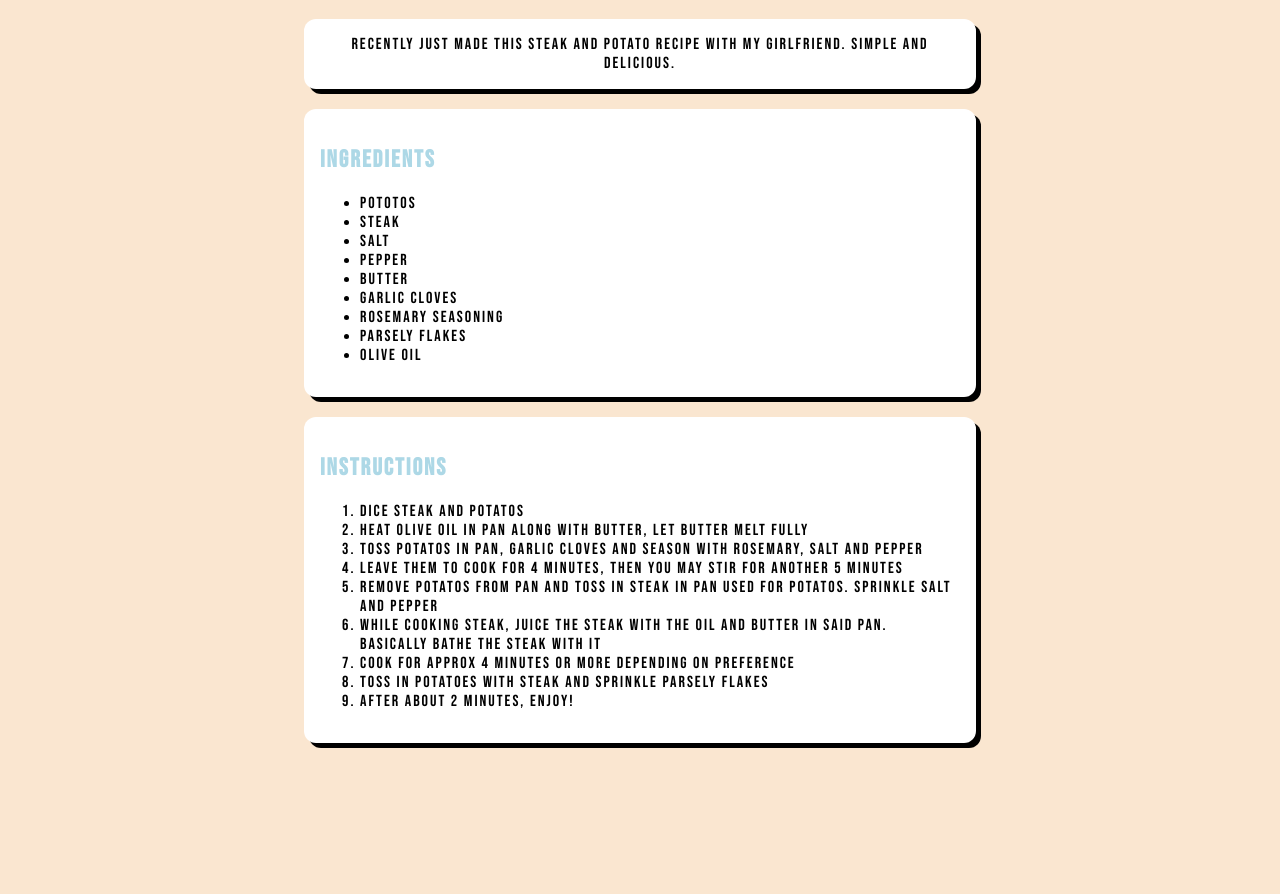
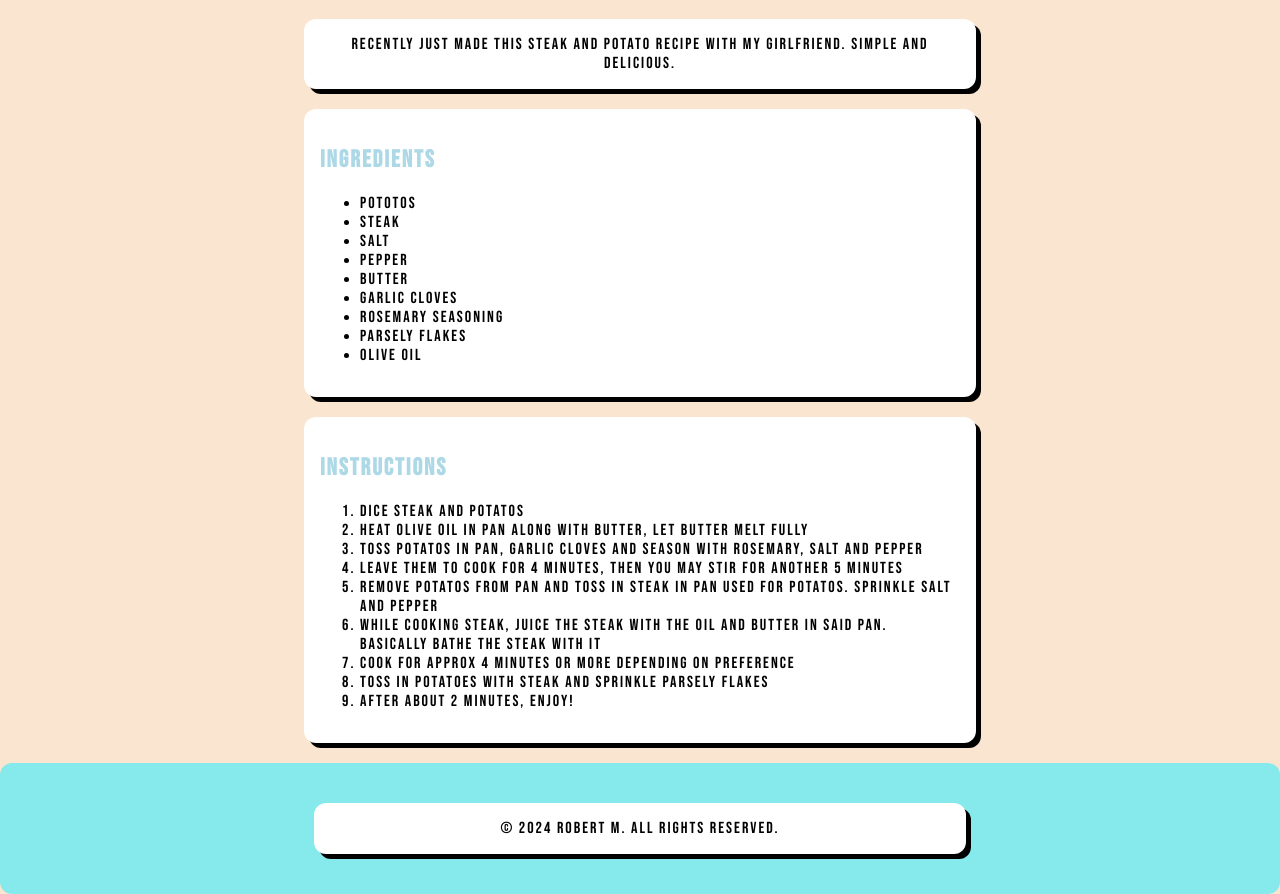
Before and after one commit to RobertJrr/RecipePage, a plain HTML site: page index.html in a window 1280 px wide. Shown: the part 103-997 px from the top of the page. Before the commit the page ends 866 px from the top, so only its background shows below. Drawn offline with Linux system fonts and the light colour scheme.

Commit message:
Added footer

```diff
--- a/index.html
+++ b/index.html
@@ -42,5 +42,9 @@
             <li>After about 2 minutes, ENJOY!</li>
         </ol>
     </div>
+
+    <footer>
+        <p>© 2024 Robert M. All Rights Reserved.</p>
+    </footer>
 </body>
 </html>
--- a/style.css
+++ b/style.css
@@ -12,7 +12,7 @@ body{
     letter-spacing: 2px;
 }
 
-h1{
+h1,footer{
     text-align: center;
     padding: 20px;
     background-color: #86e9ec;
@@ -34,3 +34,6 @@ div, p{
     box-shadow: 5px 5px;
     padding: 1em;
 }
+footer p{
+    color: black;
+}
```
